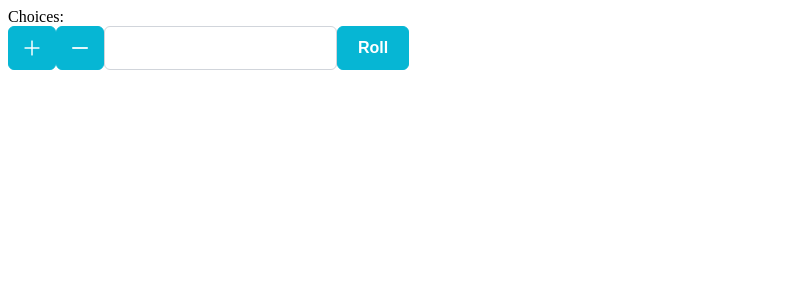
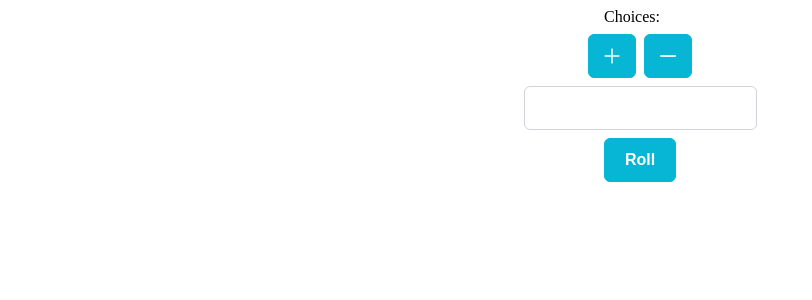
Before and after one commit to AnthonyRqqq/justchoosesomething, a React (Vite) app: page /randomchoice in a window 1280 px wide. Shown: the top 300 px of the page, without its empty margins (0-812 px from the left). Built offline with nearby package versions, Linux system fonts and the light colour scheme; a web font is replaced by a local one.

Commit message:
styling adjustments

```diff
--- a/src/components/RandomChoice.jsx
+++ b/src/components/RandomChoice.jsx
@@ -1,6 +1,7 @@
 import { useEffect, useState } from "react";
 import { InputText } from "primereact/inputtext";
 import { Button } from "primereact/button";
+import "./RandomChoices.css";
 
 export default function RandomChoice() {
   const [choiceCount, setChoiceCount] = useState(1);
@@ -10,7 +11,13 @@ export default function RandomChoice() {
   const handleChoiceCountChange = ({ add = true }) => {
     setSelectedChoice(null);
 
-    if (add) return setChoiceCount((prev) => prev + 1);
+    if (add) {
+      if (!choices[choiceCount - 1]?.trim()) return;
+      const choiceArray = [...choices];
+      choiceArray.push("");
+      setChoices(choiceArray);
+      return setChoiceCount((prev) => prev + 1);
+    }
 
     if (choiceCount <= 1) return setChoiceCount(1);
 
@@ -26,14 +33,15 @@ export default function RandomChoice() {
   };
 
   return (
-    <>
-      <div>
+    <div className="random-choices">
+      <div className="random-choices-choices-list">
         Choices:{" "}
         {choices.map((choice, index) => (
           <div key={index}>{choice}</div>
         ))}
       </div>
 
+      <div className="random-choices-buttons">
         <Button
           icon="pi pi-plus"
           onClick={() => handleChoiceCountChange({ add: true })}
@@ -42,7 +50,9 @@ export default function RandomChoice() {
           icon="pi pi-minus"
           onClick={() => handleChoiceCountChange({ add: false })}
         />
+      </div>
 
+      <div className="random-choices-choices-inputs">
         {Array.from({ length: choiceCount }).map((_, index) => {
           return (
             <InputText
@@ -58,9 +68,12 @@ export default function RandomChoice() {
             />
           );
         })}
+      </div>
 
+      <div className="random-choices-result">
         <Button label="Roll" onClick={() => handleChoiceSelect()} />
         {selectedChoice && <>Winner: {selectedChoice}</>}
-    </>
+      </div>
+    </div>
   );
 }
--- /dev/null
+++ b/src/components/RandomChoices.css
@@ -0,0 +1,25 @@
+.random-choices div {
+  display: flex;
+  justify-content: center;
+  margin: 0.5rem 0.5rem;
+}
+
+.random-choices-buttons {
+  display: flex;
+  justify-content: center;
+}
+
+.random-choices-buttons > button {
+  margin: 0 0.25rem;
+}
+
+.random-choices-choices-list {
+    justify-content: space-around;
+}
+
+.random-choices-choices-inputs {
+    justify-content: space-evenly;
+}
+
+.random-choices-result {
+}
```
Lines whose indentation alone changed are shown as unchanged.
